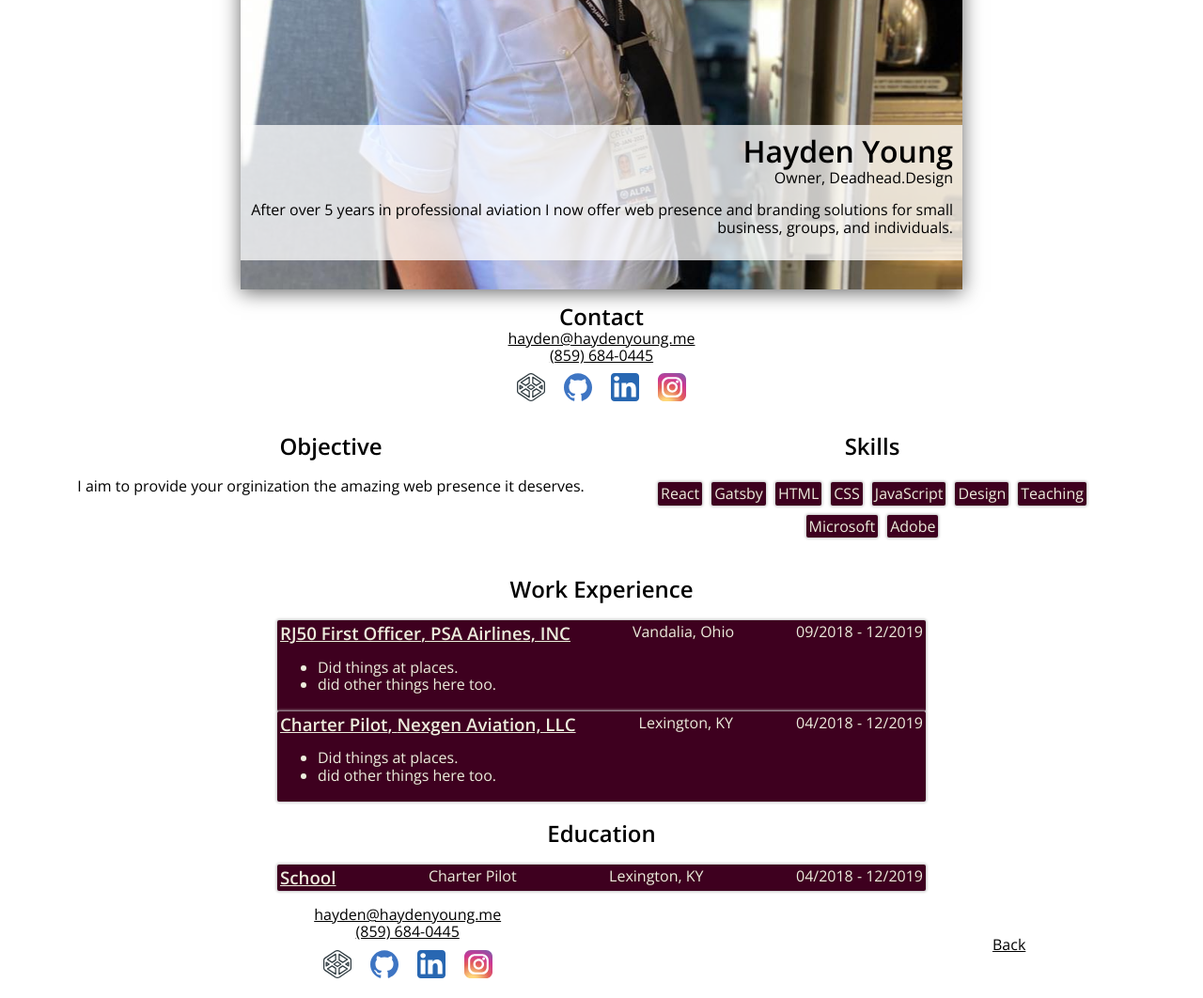
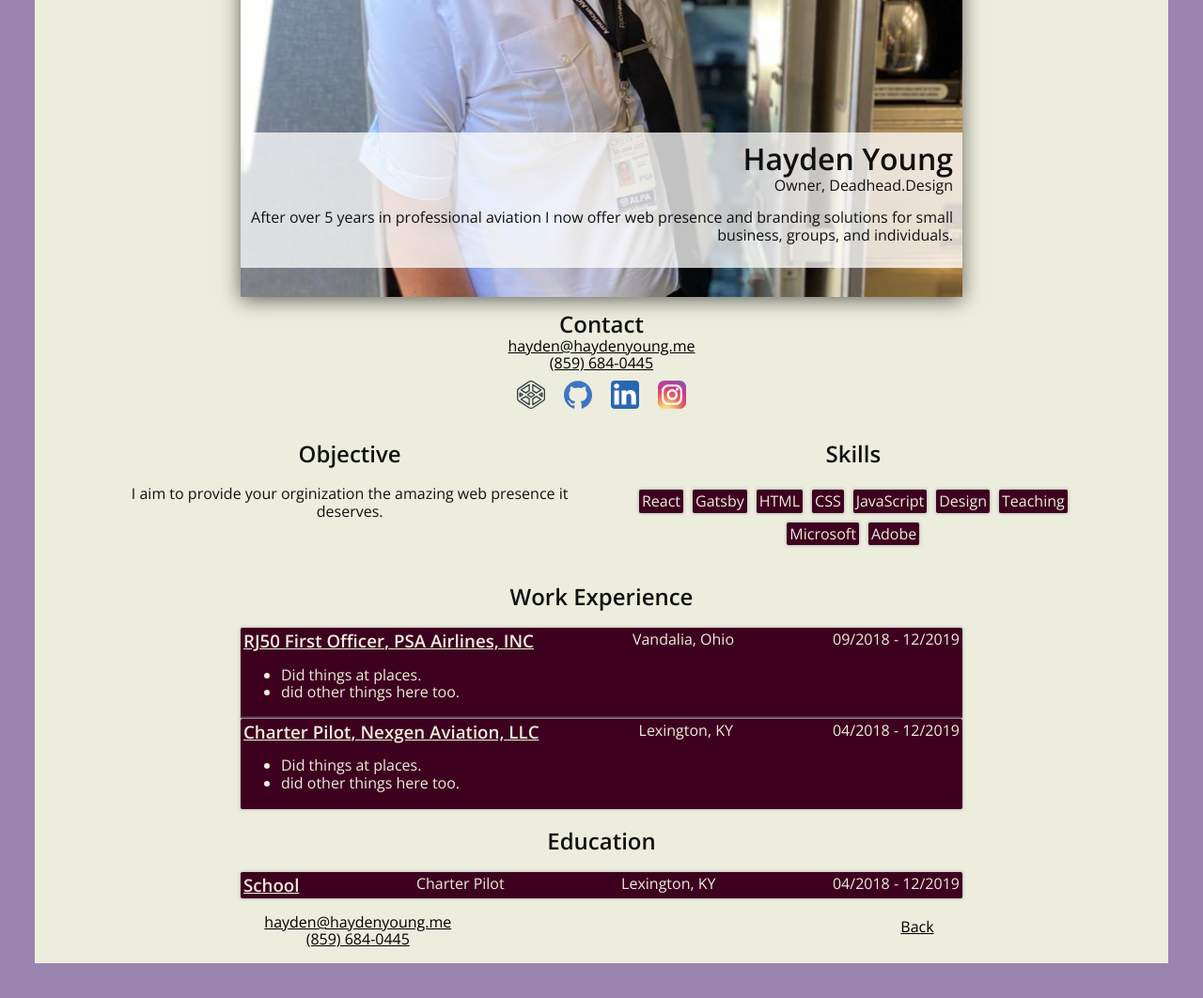
Before and after one commit to ztlhayden/resume_site_template, a Gatsby site: page / in a window 1280 px wide. Shown: the part 460-1522 px from the top of the page at 94% size. After the commit the page ends 1485 px from the top, so only its background shows below. Built offline with nearby package versions, Linux system fonts and the light colour scheme; Gatsby itself is replaced by a stand-in of ours.

Commit message:
style adjustments

```diff
--- a/src/style/Base/_vars.scss
+++ b/src/style/Base/_vars.scss
@@ -2,3 +2,4 @@
 $color-secondary: #3E001F;
 $white: #ededdd;
 $black: #111111;
+$background: #9985ad;
--- a/src/style/components/_Bio.scss
+++ /dev/null
@@ -1,26 +0,0 @@
-.bio_wrapper {
-  margin: 0 auto 15px;
-  max-width: 768px;
-  min-width: 300px;
-
-  box-shadow: 0px 3px 20px 0px rgba(0,0,0,0.6);
-
-  .bio_picture {
-  }
-
-  .bio_info {
-    text-align: right;
-    padding: 10px;
-    background-color: rgba(255,255,255,.75);
-
-    float: left;
-    position: relative;
-    top: -175px;
-    margin-bottom: -175px;
-
-    h1{
-      margin: 0;
-      padding: 0;
-    }
-  }
-}
--- a/src/style/components/_Experience.scss
+++ b/src/style/components/_Experience.scss
@@ -1,7 +1,6 @@
 .experience_wrapper {
   .exp_wrapper {
-    max-width: 690px;
-    width: 90%;
+    max-width: 768px;
     margin: 0 auto;
 
     h2 {
--- a/src/style/components/_Footer.scss
+++ b/src/style/components/_Footer.scss
@@ -1,4 +1,5 @@
 .footer_wrapper {
+  width: 100%;
   display: flex;
   padding: 8px 0;
 
@@ -12,13 +13,15 @@
   }
 
   .contact_wrapper {
+    width: auto;
     padding-top: 8px;
 
     h2 {
       display: none;
     }
 
-    .contact_info {
+    .social_media_container {
+      display: none;
     }
   }
 }
--- a/src/style/components/_Contact.scss
+++ b/src/style/components/_Header.scss
@@ -1,3 +1,30 @@
+.bio_wrapper {
+  margin: 0 auto 15px;
+  max-width: 768px;
+  min-width: 300px;
+
+  box-shadow: 0px 3px 20px 0px rgba(0,0,0,0.6);
+
+  .bio_picture {
+  }
+
+  .bio_info {
+    text-align: right;
+    padding: 10px;
+    background-color: rgba(255,255,255,.75);
+
+    float: left;
+    position: relative;
+    top: -175px;
+    margin-bottom: -175px;
+
+    h1{
+      margin: 0;
+      padding: 0;
+    }
+  }
+}
+
 .contact_wrapper {
   width: 80%;
   max-width: 500px;
--- a/src/style/components/_index.scss
+++ b/src/style/components/_index.scss
@@ -1,5 +1,4 @@
-@import './Bio';
-@import './Contact';
+@import './Header';
 @import './Experience';
 @import "./Summary";
 @import "./Footer";
--- a/src/style/index.scss
+++ b/src/style/index.scss
@@ -4,6 +4,15 @@
 
 
 html {
+  color: $black;
+  background-color: $background;
   box-sizing: border-box;
   min-width: 320px;
 }
+
+.content_wrapper {
+  background-color: $white;
+  width: 93%;
+  padding: 8px;
+  margin: 0 auto;
+}
```
